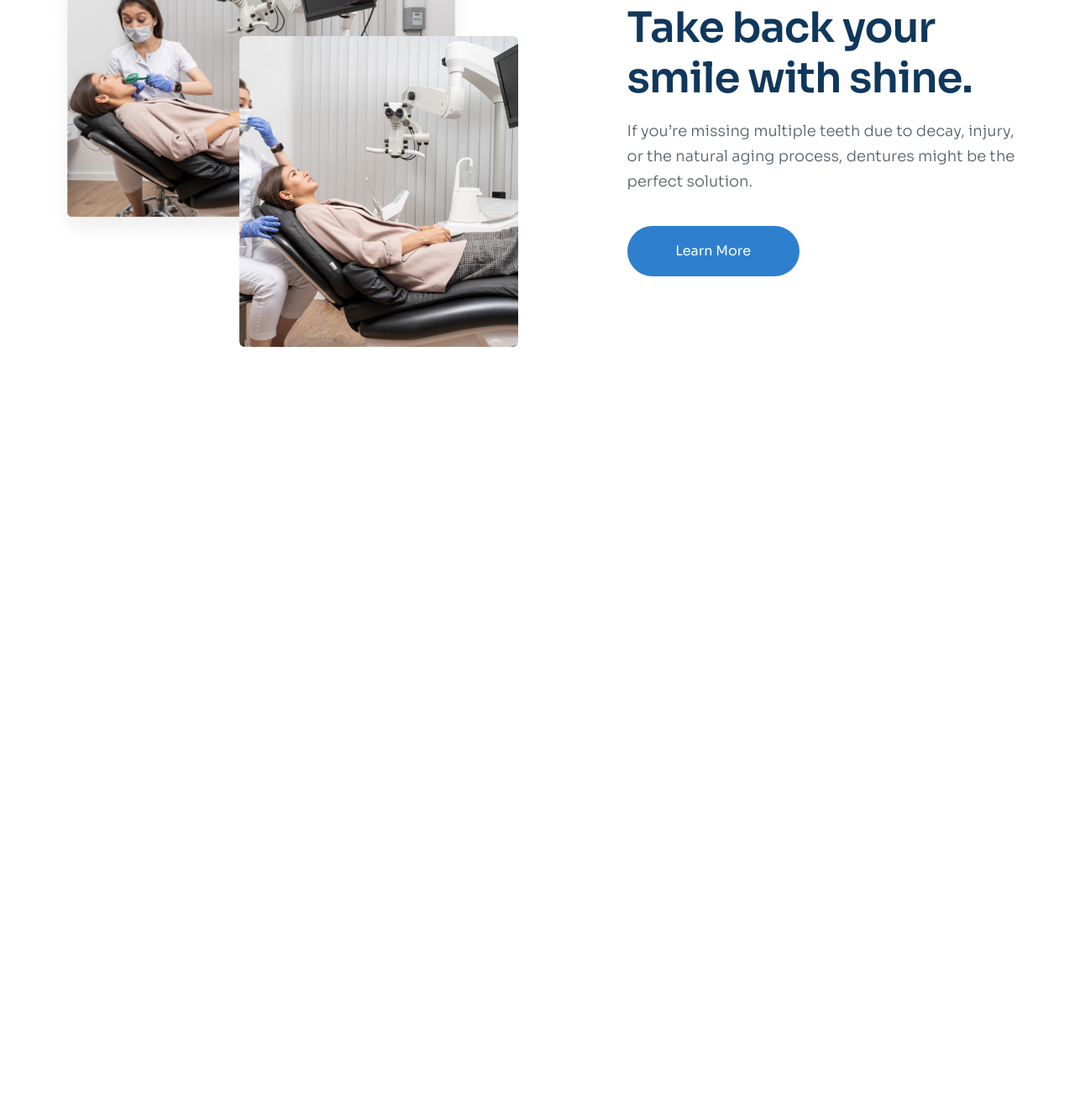
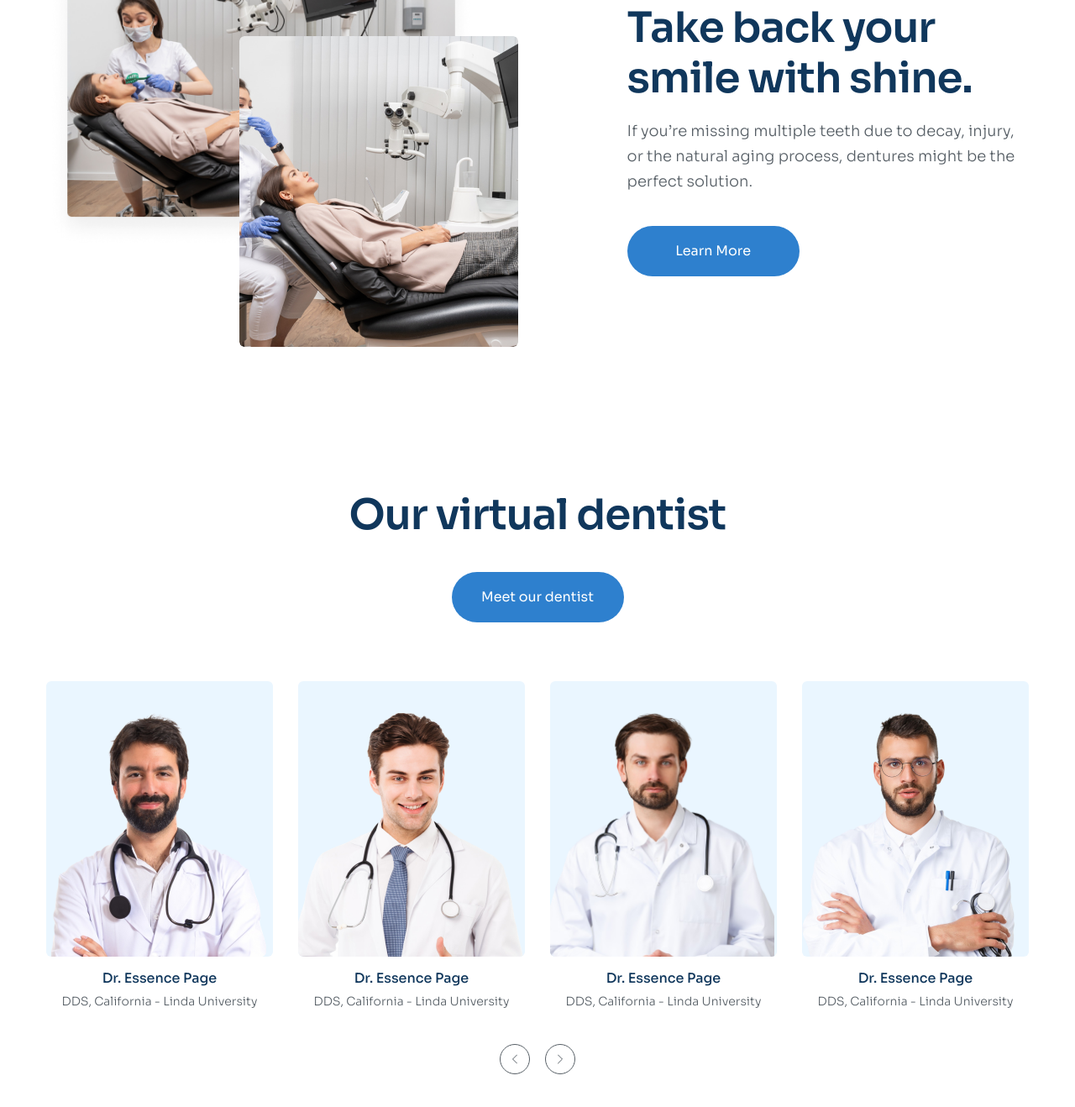
Before and after one commit to lbachannel/dental-care, a plain HTML site: page index.html in a window 1280 px wide. Shown: the part 2989-4307 px from the top of the page at 84% size. Before the commit the page ends 3487 px from the top, so only its background shows below. Drawn offline with Linux system fonts and the light colour scheme.

Commit message:
code member ui

```diff
--- a/assets/css/styles.css
+++ b/assets/css/styles.css
@@ -408,3 +408,93 @@ a {
 .feature__cta {
     margin-top: 38px;
 }
+
+/* Member */
+.member {
+    padding: 85px 0;
+    text-align: center;
+}
+
+.member__header {
+    display: flex;
+    flex-direction: column;
+    align-items: center;
+}
+
+.member__cta {
+    margin-top: 38px;
+}
+
+.member__list {
+    display: grid;
+    grid-template-columns: repeat(4, 1fr);
+    margin-top: 70px;
+    column-gap: 30px;
+}
+
+.member-item:hover .member-item__thumb {
+    transform: scale(1.1);
+    cursor: pointer;
+}
+
+.member-item__img-bg {
+    padding-top: 38px;
+    background: #eaf6ff;
+    border-radius: 6px;
+    overflow: hidden;
+}
+
+.member-item__thumb {
+    display: block;
+    max-width: 100%;
+    height: 290px;
+    object-fit: cover;
+    transition: 0.25s;
+}
+
+.member-item__name {
+    margin-top: 12px;
+    font-weight: 500;
+    font-size: 1.6rem;
+    line-height: 1.75;
+    color: #10375c;
+}
+
+.member-item__title {
+    font-weight: 300;
+    font-size: 1.4rem;
+    line-height: 1.86;
+    color: #575f66;
+}
+
+.member__control {
+    margin-top: 38px;
+    display: flex;
+    justify-content: center;
+    column-gap: 18px;
+}
+
+.member__control-btn {
+    display: flex;
+    align-items: center;
+    justify-content: center;
+    width: 36px;
+    height: 36px;
+    border-radius: 50%;
+    border: 1px solid #575f66;
+    color: #575f66;
+    outline: none;
+    background: #fff;
+    transition: 0.25s;
+}
+
+.member__control-btn:hover {
+    border-color: #2e80ce;
+    background: #2e80ce;
+    color: #fff;
+    cursor: pointer;
+}
+
+.member__control-next-icon {
+    rotate: 180deg;
+}
--- a/index.html
+++ b/index.html
@@ -222,6 +222,69 @@
                 </div>
             </div>
         </section>
+
+        <!-- Member -->
+        <section class="member">
+            <div class="container">
+                <header class="member__header">
+                    <h2 class="section-heading">Our virtual dentist</h2>
+                    <a href="#!" class="btn member__cta">Meet our dentist</a>
+                </header>
+
+                <div class="member__list">
+                    <!-- Member item 1 -->
+                    <article class="member-item">
+                        <div class="member-item__img-bg">
+                            <img src="./assets/img/member-1.png" alt="Dr. Essence Page" class="member-item__thumb">
+                        </div>
+                        <h3 class="member-item__name">Dr. Essence Page</h3>
+                        <p class="member-item__title">DDS, California - Linda University</p>
+                    </article>
+
+                    <!-- Member item 2 -->
+                    <article class="member-item">
+                        <div class="member-item__img-bg">
+                            <img src="./assets/img/member-2.png" alt="Dr. Essence Page" class="member-item__thumb">
+                        </div>
+                        <h3 class="member-item__name">Dr. Essence Page</h3>
+                        <p class="member-item__title">DDS, California - Linda University</p>
+                    </article>
+
+                    <!-- Member item 3 -->
+                    <article class="member-item">
+                        <div class="member-item__img-bg">
+                            <img src="./assets/img/member-3.png" alt="Dr. Essence Page" class="member-item__thumb">
+                        </div>
+                        <h3 class="member-item__name">Dr. Essence Page</h3>
+                        <p class="member-item__title">DDS, California - Linda University</p>
+                    </article>
+
+                    <!-- Member item 4 -->
+                    <article class="member-item">
+                        <div class="member-item__img-bg">
+                            <img src="./assets/img/member-4.png" alt="Dr. Essence Page" class="member-item__thumb">
+                        </div>
+                        <h3 class="member-item__name">Dr. Essence Page</h3>
+                        <p class="member-item__title">DDS, California - Linda University</p>
+                    </article>
+                </div>
+
+                <div class="member__control">
+                    <!-- Previous -->
+                    <button class="member__control-btn">
+                        <svg width="6" height="12" viewBox="0 0 6 12" fill="none" xmlns="http://www.w3.org/2000/svg">
+                            <path d="M5.5 1L0.5 6L5.5 11" stroke="currentColor" stroke-linecap="round" stroke-linejoin="round"/>
+                        </svg>
+                    </button>
+                    <!-- Next -->
+                    <button class="member__control-btn">
+                        <svg class="member__control-next-icon" width="6" height="12" viewBox="0 0 6 12" fill="none" xmlns="http://www.w3.org/2000/svg">
+                            <path d="M5.5 1L0.5 6L5.5 11" stroke="currentColor" stroke-linecap="round" stroke-linejoin="round"/>
+                        </svg>
+                    </button>
+                </div>
+            </div>
+        </section>
     </main>
 </body>
 </html>
```
Also changed, not shown: assets/img/member-1.png (added), assets/img/member-2.png (added), assets/img/member-3.png (added), assets/img/member-4.png (added).
